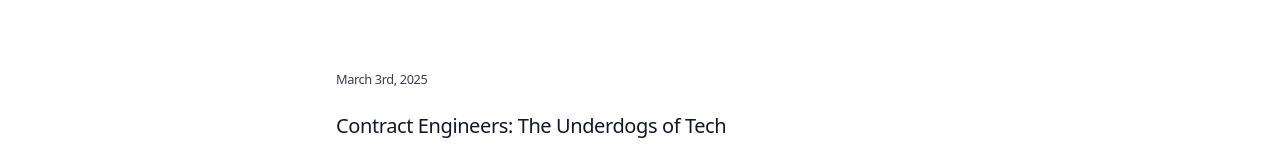
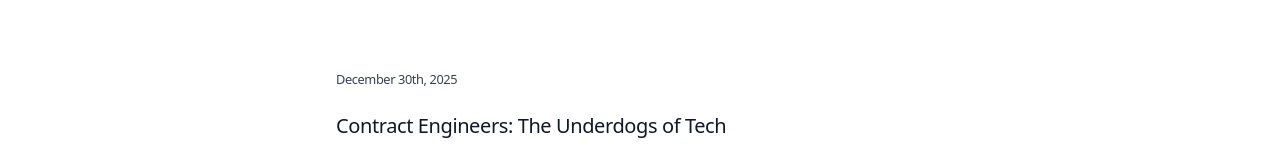
Before and after one commit to gjyoungjr/portfolio, a Next.js app: page /blog/contract-engineers in a window 1280 px wide. Shown: the part 160-320 px from the top of the page. Built offline with nearby package versions, Linux system fonts and the light colour scheme.

Commit message:
update date for blog

```diff
--- a/app/blog/contract-engineers/page.mdx
+++ b/app/blog/contract-engineers/page.mdx
@@ -1,5 +1,5 @@
 <p>
-  <small>March 3rd, 2025</small>
+  <small>December 30th, 2025</small>
 </p>
 # Contract Engineers: The Underdogs of Tech
 
```
